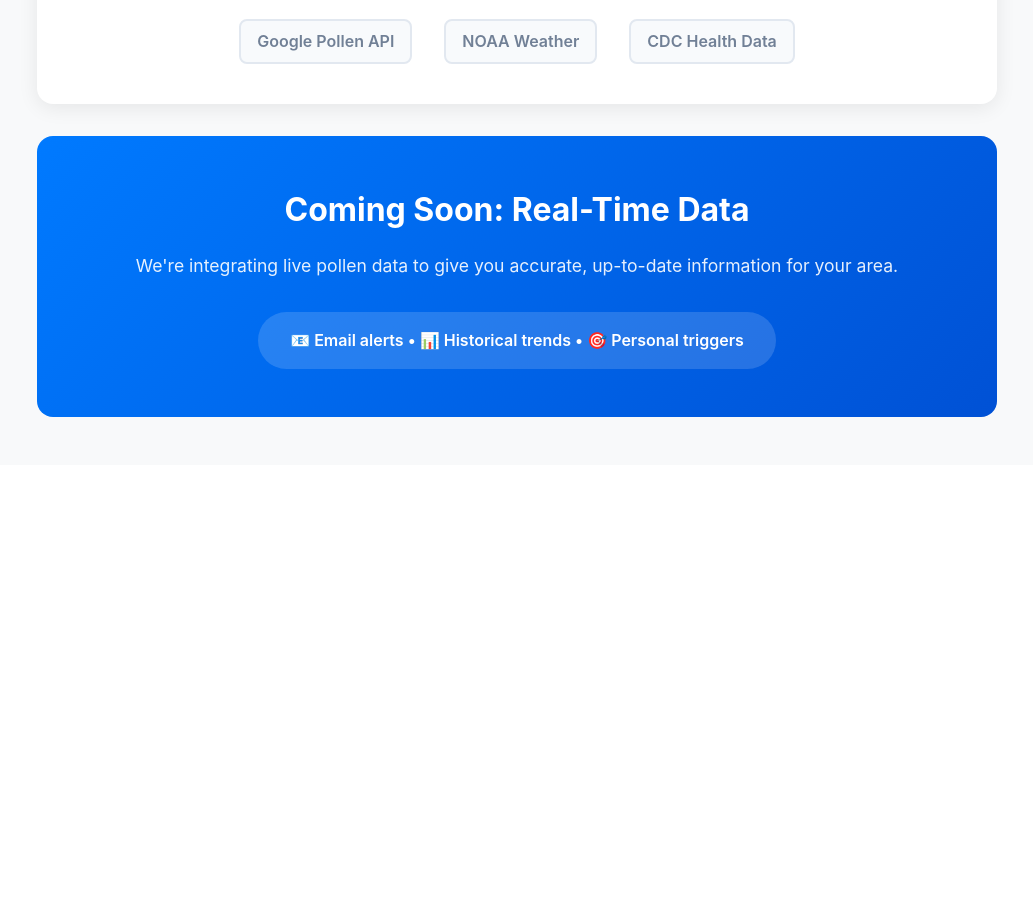
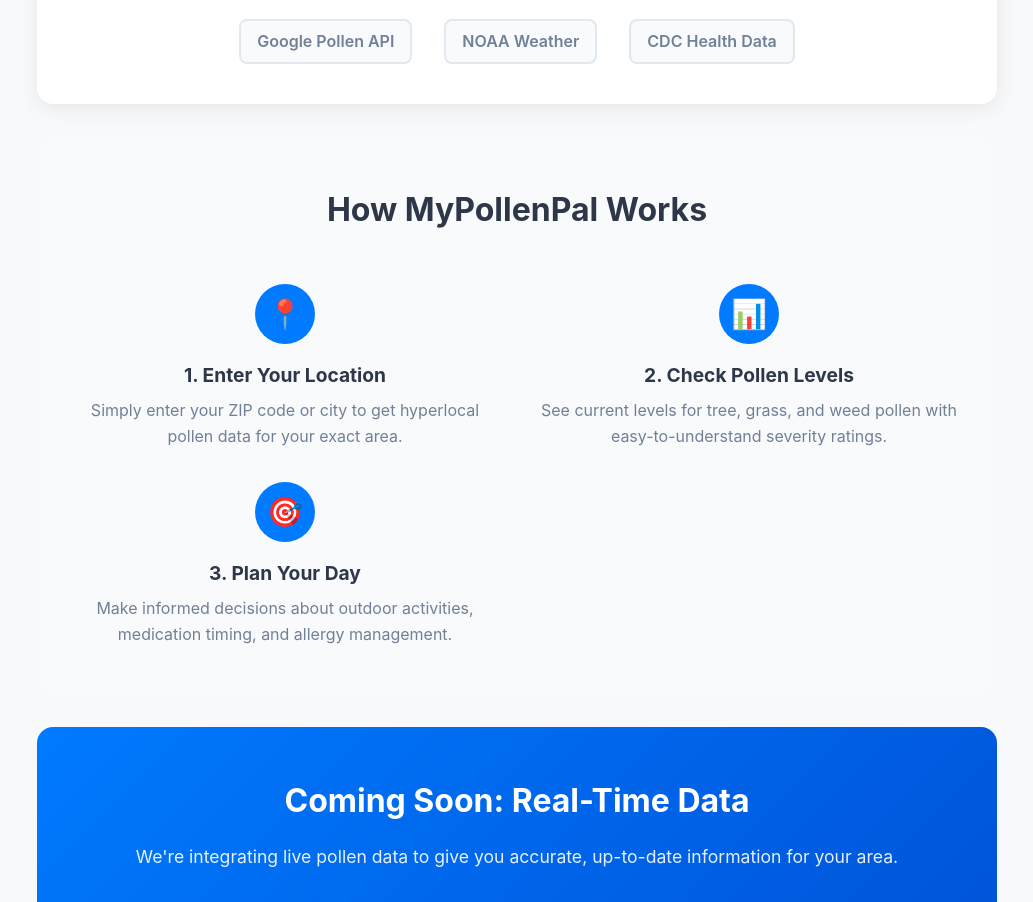
Before and after one commit to shwnhll/mypollenpal, a Next.js app: page / in a window 1280 px wide. Shown: the part 1160-2062 px from the top of the page, without its empty margins (123-1156 px from the left). Before the commit the page ends 1625 px from the top, so only its background shows below. Built offline with nearby package versions, Linux system fonts and the light colour scheme.

Commit message:
Update page.tsx

```diff
--- a/app/page.tsx
+++ b/app/page.tsx
@@ -1,6 +1,13 @@
+import Head from 'next/head'
+
 export default function Home() {
   return (
-    <div style={{
+    <>
+      <Head>
+        <title>MyPollenPal - Daily Pollen Levels & Allergy Tracking</title>
+        <meta name="description" content="Check daily pollen levels by ZIP code. Get real-time tree, grass, and weed pollen data to manage your allergies better." />
+      </Head>
+      <div style={{
       fontFamily: '-apple-system, BlinkMacSystemFont, "Segoe UI", Roboto, sans-serif',
       background: '#f8f9fa',
       color: '#2d3748',
@@ -299,6 +306,110 @@ export default function Home() {
             </div>
           </div>
 
+{/* How It Works */}
+<div style={{
+  background: '#f8fafc',
+  borderRadius: '16px',
+  padding: '3rem 2rem',
+  marginBottom: '2rem'
+}}>
+  <h3 style={{
+    fontSize: '2rem',
+    fontWeight: '700',
+    color: '#2d3748',
+    marginBottom: '3rem',
+    textAlign: 'center'
+  }}>
+    How MyPollenPal Works
+  </h3>
+  <div style={{
+    display: 'grid',
+    gridTemplateColumns: 'repeat(auto-fit, minmax(300px, 1fr))',
+    gap: '2rem'
+  }}>
+    <div style={{ textAlign: 'center' }}>
+      <div style={{
+        width: '60px',
+        height: '60px',
+        background: '#007AFF',
+        borderRadius: '50%',
+        display: 'flex',
+        alignItems: 'center',
+        justifyContent: 'center',
+        fontSize: '1.8rem',
+        color: 'white',
+        margin: '0 auto 1rem'
+      }}>📍</div>
+      <h4 style={{
+        fontWeight: '700',
+        color: '#2d3748',
+        marginBottom: '0.5rem',
+        fontSize: '1.2rem'
+      }}>1. Enter Your Location</h4>
+      <p style={{
+        color: '#718096',
+        lineHeight: '1.6'
+      }}>
+        Simply enter your ZIP code or city to get hyperlocal pollen data for your exact area.
+      </p>
+    </div>
+
+    <div style={{ textAlign: 'center' }}>
+      <div style={{
+        width: '60px',
+        height: '60px',
+        background: '#007AFF',
+        borderRadius: '50%',
+        display: 'flex',
+        alignItems: 'center',
+        justifyContent: 'center',
+        fontSize: '1.8rem',
+        color: 'white',
+        margin: '0 auto 1rem'
+      }}>📊</div>
+      <h4 style={{
+        fontWeight: '700',
+        color: '#2d3748',
+        marginBottom: '0.5rem',
+        fontSize: '1.2rem'
+      }}>2. Check Pollen Levels</h4>
+      <p style={{
+        color: '#718096',
+        lineHeight: '1.6'
+      }}>
+        See current levels for tree, grass, and weed pollen with easy-to-understand severity ratings.
+      </p>
+    </div>
+
+    <div style={{ textAlign: 'center' }}>
+      <div style={{
+        width: '60px',
+        height: '60px',
+        background: '#007AFF',
+        borderRadius: '50%',
+        display: 'flex',
+        alignItems: 'center',
+        justifyContent: 'center',
+        fontSize: '1.8rem',
+        color: 'white',
+        margin: '0 auto 1rem'
+      }}>🎯</div>
+      <h4 style={{
+        fontWeight: '700',
+        color: '#2d3748',
+        marginBottom: '0.5rem',
+        fontSize: '1.2rem'
+      }}>3. Plan Your Day</h4>
+      <p style={{
+        color: '#718096',
+        lineHeight: '1.6'
+      }}>
+        Make informed decisions about outdoor activities, medication timing, and allergy management.
+      </p>
+    </div>
+  </div>
+</div>
+
           {/* Coming Soon */}
           <div style={{
             background: 'linear-gradient(135deg, #007AFF 0%, #0051D5 100%)',
@@ -334,5 +445,6 @@ export default function Home() {
         </div>
       </section>
     </div>
+    </>
   )
 }
```
